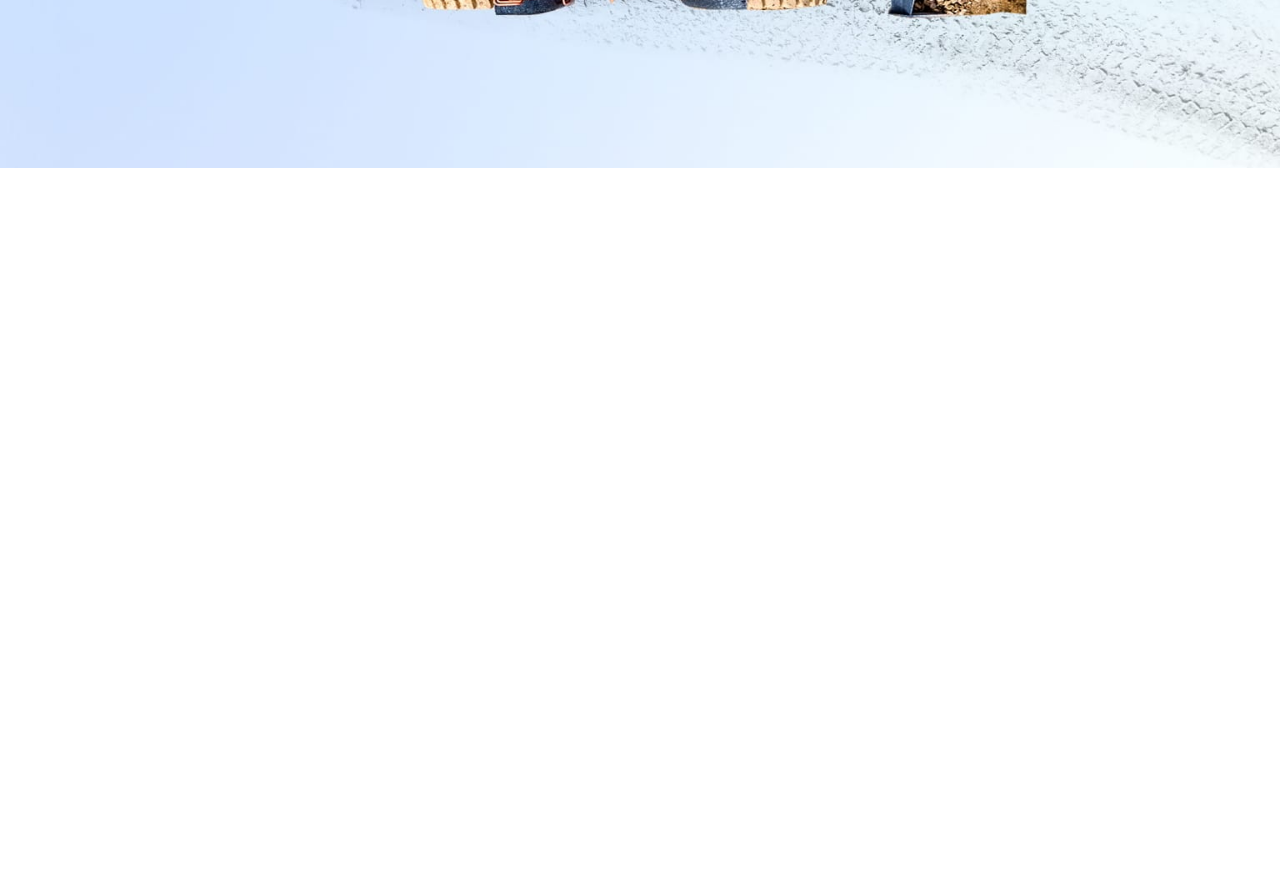
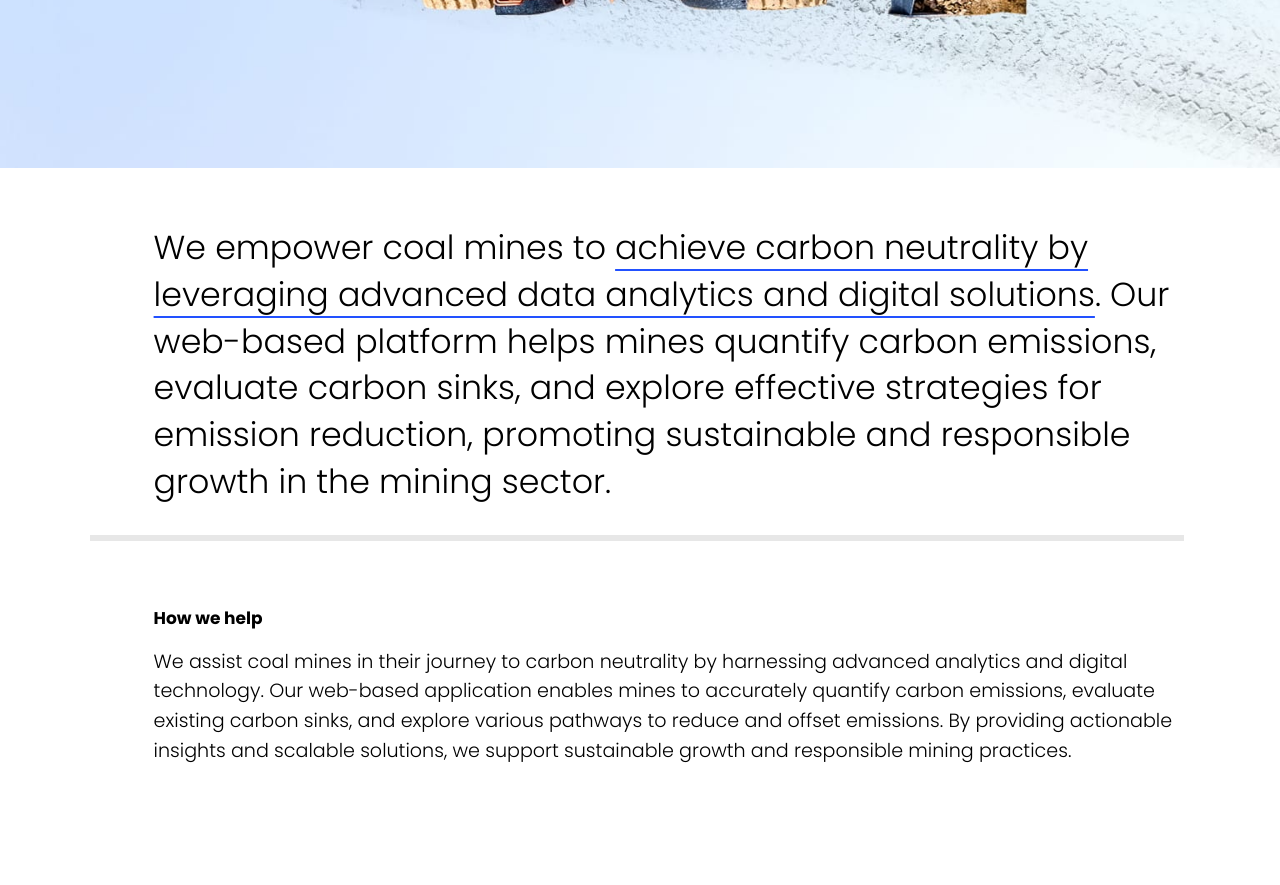
Before and after one commit to kkaushik14/CarbonTracer-SIH, a website: page public/index.html in a window 1280 px wide. Shown: the part 520-1405 px from the top of the page. Before the commit the page ends 800 px from the top, so only its background shows below. Drawn offline with Linux system fonts and the light colour scheme.

Commit message:
done with prototype and selected for 3rd round

```diff
--- a/public/index.css
+++ b/public/index.css
@@ -49,3 +49,58 @@ header nav li a:hover {
 header .logo1 img {
     width: 20vw;
 }
+
+main .tagL p {
+    font-size: 33.25px;
+    font-weight: 300;
+    line-height: 46.75px;
+    position: relative;
+    top: 50px;
+    left: 12vw;
+}
+
+main .tagL {
+    width: 80vw;
+    height: 45vh;
+}
+
+main .underline {
+    text-decoration: underline #2251FF 2px;
+    text-underline-offset: 10px;
+}
+
+main .underline:hover {
+    background-color: #2251FF;
+    color: #fff;
+    transition: all ease-in-out 0.6s;
+    /* padding: 4px; */
+}
+
+.sep2 {
+    background-color: #c6c6c66b;
+    padding: 3px;
+    width: 85vw;
+    position: relative;
+    left: 7vw;
+}
+
+main .hwy p {
+    font-size: 19.125px;
+    line-height: 29.75px;
+    font-weight: 300;
+    position: relative;
+    top: 50px;
+    left: 12vw;
+}
+
+main .hwy {
+    width: 80vw;
+    height: 43vh;
+}
+
+main .hwy .hok {
+    font-size: 17px;
+    font-weight: 700;
+    line-height: 25.5px;
+    padding: 15px 0;
+}
--- a/public/index.html
+++ b/public/index.html
@@ -30,6 +30,21 @@
         </div>
     </section>
 
+    <main>
+        <div class="tagL">
+            <p>We empower coal mines to <span class="underline">achieve carbon neutrality by leveraging advanced data analytics and digital solutions</span>. Our web-based platform helps mines quantify carbon emissions, evaluate carbon sinks, and explore effective strategies for emission reduction, promoting sustainable and responsible growth in the mining sector.</p>
+        </div>
+
+        <div class="sep2"></div>
+
+        <div class="hwy">
+            <p class="hok">How we help</p>
+            <p>We assist coal mines in their journey to carbon neutrality by harnessing advanced analytics and digital technology. Our web-based application enables mines to accurately quantify carbon emissions, evaluate existing carbon sinks, and explore various pathways to reduce and offset emissions. By providing actionable insights and scalable solutions, we support sustainable growth and responsible mining practices.</p>
+        </div>
+    </main>
+
+
+
     <script src="opening.js"></script> <!--navigate on other pages-->
 </body>
 </html>
```
Also changed, not shown: assets/data-types.jpg (added).
